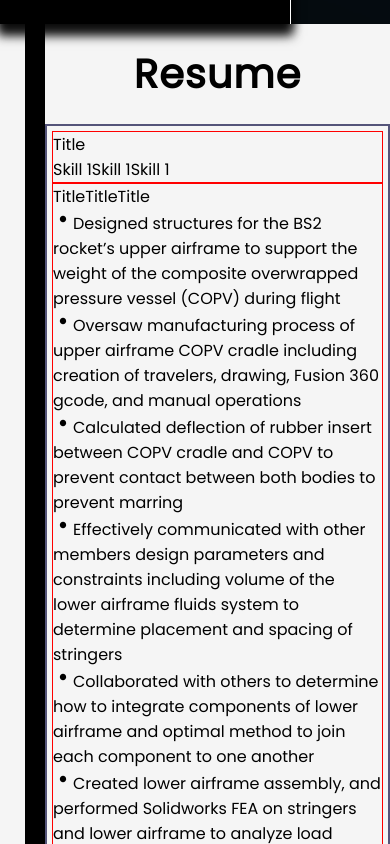
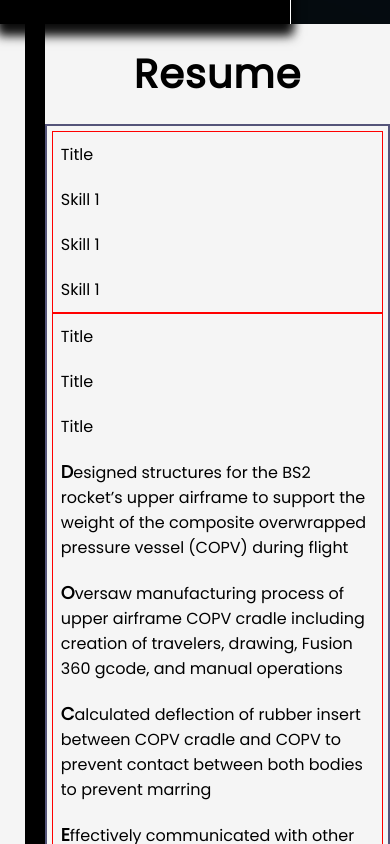
Before and after one commit to bchh325/mech-portfolio, a React (Create React App) app: page / in a window 390 px wide. Shown: the part 820-1664 px from the top of the page. Built offline with nearby package versions, Linux system fonts and the light colour scheme.

Commit message:
updated resume and styling tweaks

```diff
--- a/src/components/Information.jsx
+++ b/src/components/Information.jsx
@@ -22,7 +22,7 @@ export default function Information() {
                     </p>
                 </div>
             </div>
-            <div className={`${styles.infochild}  ${styles.hide} ${styles.fadeIn} ${styles.delayThree}`}>
+            <div className={`${styles.infochild} ${styles.hide} ${styles.fadeIn} ${styles.delayThree}`}>
                 <span className={styles.default}>Aerospace <span className={styles.highlight}>Engineering</span></span>
             </div>
         </div>
--- a/src/components/Information.module.css
+++ b/src/components/Information.module.css
@@ -79,6 +79,7 @@
 .borderLeft {
     overflow: hidden;
     border-left: 4px solid white;
+    transform: translateX(-4px);
 }
 
 .slideText {
--- a/src/components/Resume.module.css
+++ b/src/components/Resume.module.css
@@ -6,24 +6,75 @@
     padding: 5px;
 }
 
-.resumeinfo {
-    height: 800px;
+.resumegrid {
+    height: max-content;
     width: 100%;
     display: grid;
-    grid-template-columns: 1fr 1fr;
+    grid-template-columns: 1fr;
+    margin-bottom: 10px;
 }
 
 .resumecol {
+    height: max-content;
     border: 1px solid red;
+    justify-content: stretch;
+    flex-direction: column;
+}
+
+.resumecol span {
+    height: fit-content;
+    padding: 10px 2vw;
 }
 
 .resumelink {
     border: 1px solid red;
 }
 
+.infocontainer {
+    height: fit-content;
+    display: grid;
+    grid-template-columns: 1fr 5fr;
+}
+
+.infocontainer span {
+    box-sizing: border-box;
+    display: inline-block;
+    width: 100%;
+    text-align: start;
+}
+
+.resumeDetail {
+    padding: 10px 2vw;
+    display: flex;
+    align-items: center;
+}
+
+.resumeDetail span:first-of-type {
+    margin-right: 10px;
+}
+
+.resumeDetail span {
+    width: auto;
+    padding: 0;
+}
 
 @media screen and (max-width: 760px) {
-    .resumeinfo {
+    .resumegrid {
+        grid-template-columns: 1fr;
+    }
+    .resumeDetail span:first-of-type {
+        display: none;
+    }
+    .resumeDetail span:nth-child(2)::first-letter {
+        font-weight: bolder;
+        font-size: 1.1rem;
+    }
+    .resumeDetail span {
+        width: auto;
+        padding: 0;
+    }
+
+    .infocontainer {
         grid-template-columns: 1fr;
     }
 }
--- a/src/components/SideNav.jsx
+++ b/src/components/SideNav.jsx
@@ -1,5 +1,5 @@
 import React from 'react'
-import { AiOutlineRight } from "react-icons/ai"
+import { AiOutlineBars } from "react-icons/ai"
 import styles from './SideNav.module.css'
 
 export default function SideNav() {
@@ -14,7 +14,7 @@ export default function SideNav() {
           <span className={styles.navlink}>Contact</span>
         </div>
         <div className={styles.navbtn}>
-          <AiOutlineRight color="white" size={30} />
+          <AiOutlineBars color="white" size={30} />
         </div>
       </div>
     </div>
```
